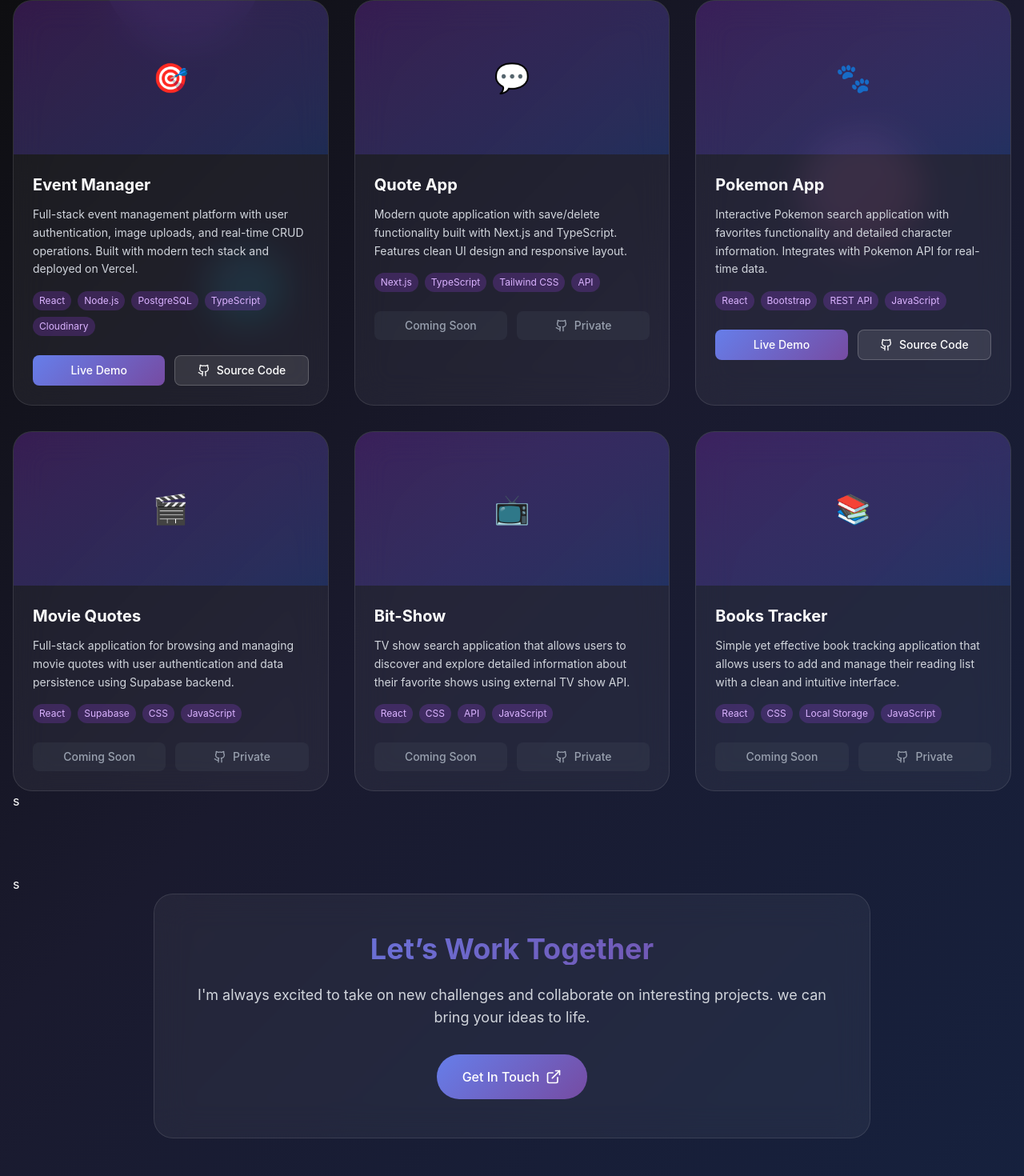
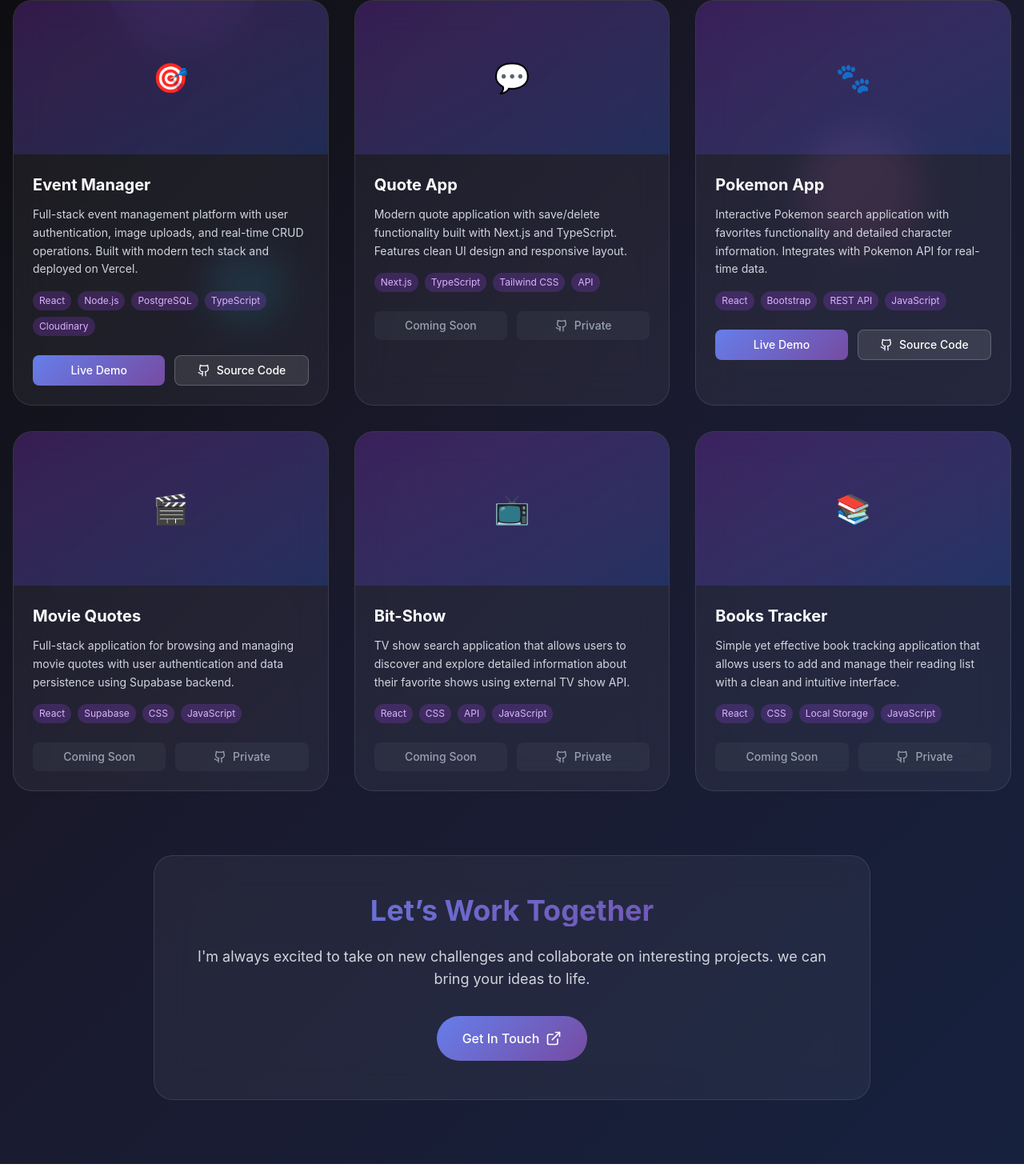
Before and after one commit to rada-ii/portfolio-v2, a Next.js app: page /projects in a window 1280 px wide. Shown: the part 220-1690 px from the top of the page at 80% size. Built offline with nearby package versions, Linux system fonts and the light colour scheme.

Commit message:
Add working API routes

```diff
--- a/src/app/projects/page.tsx
+++ b/src/app/projects/page.tsx
@@ -85,12 +85,10 @@ export default function ProjectsPage() {
             ))}
           </div>
         </div>
-        s
       </section>
 
       {/* CTA Section */}
       <section className="px-4 mt-20">
-        s
         <div className="max-w-4xl mx-auto text-center">
           <div className="glass rounded-3xl p-8 md:p-12">
             <h2 className="text-3xl md:text-4xl font-bold gradient-text mb-6">
```
